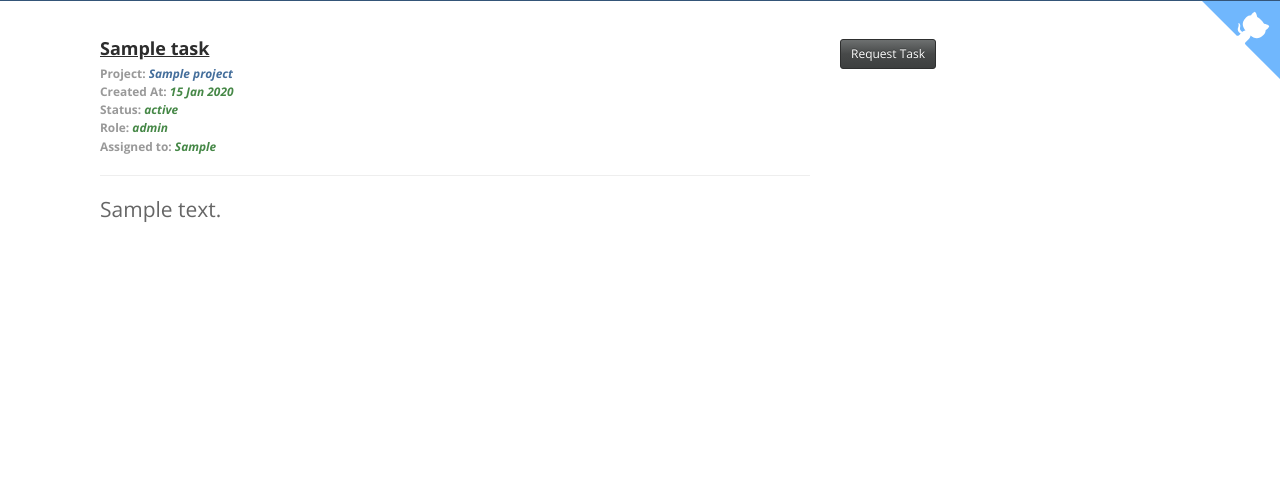
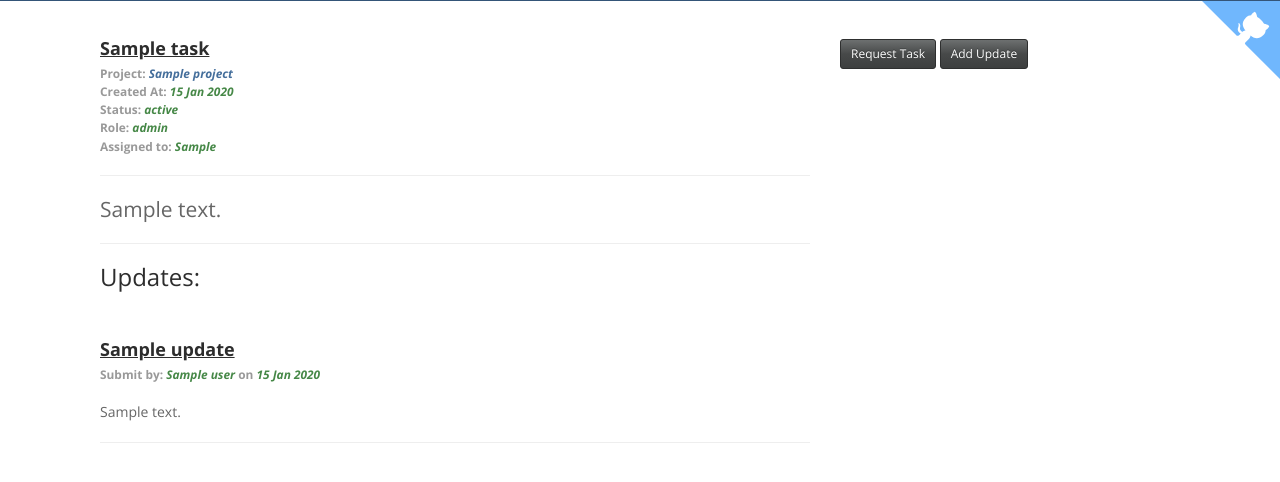
Before and after one commit to cynical89/dev-portal, a Node project: template views/portal/task.hbs in a window 1280 px wide. Shown: the part 51-533 px from the top of the page. Run offline with Node 20 templates, Linux system fonts and the light colour scheme; the template is opened without the code that fills it: most values are stand-ins (such as "Sample title", 1, 10 or a date in 2020); some libraries are stand-ins or nearby versions.

Commit message:
Added update feature

```diff
--- a/routes.js
+++ b/routes.js
@@ -26,8 +26,10 @@ routes.get("/login_success", account.success);
 // GET requests for dev portal
 routes.get("/portal/tasks", portal.tasks);
 routes.get("/portal/task/:id", portal.task);
+
 // POST requests for dev portal
 routes.post("/requests/:type/:id", portal.request);
+routes.post("/portal/task/update", portal.addUpdate);
 
 // GET requests for admin portal
 routes.get("/portal/admin", portal.admin);
--- a/views/portal/task.hbs
+++ b/views/portal/task.hbs
@@ -23,13 +23,60 @@
 						<p class="list-group-item-text lead">
 							{{task.description}}
 						</p>
+						<hr>
+						<h3>Updates:</h3>
+						<br><br>
+						{{#each task.updates}}
+						<h4 class="list-group-item-heading"><strong><u>{{this.subject}}</u></strong></h4>
+						<p class="list-group-item-text text-muted">
+							<small><strong>Submit by: <i class="text-success">{{this.user}}</i> on <i class="text-success">{{this.date}}</strong></i></small>
+						</p><br>
+						<p class="list-group-item-text">
+							{{this.comments}}
+						</p>
+						<hr>
+						{{/each}}
 				</div>
 				<div class="col-md-4">
 					<button id="{{task.id}}" class="btn btn-sm btn-default">Request Task</button>
+					<button id="modelbutton" type="button" class="btn btn-sm btn-default" data-toggle="modal" data-target="#updateModal">Add Update</button>
 					{{#if user.admin}}
 					<button id="rm:{{task.id}}" class="btn btn-sm btn-default">Delete Task</button>
 					{{/if}}
 				</div>
 		</div>
 	</div>
+
+	<div class="update">
+  <div class="modal fade" id="updateModal" tabindex="-1" role="dialog" aria-labelledby="updateModalLabel" aria-hidden="true">
+    <div class="modal-dialog" role="document">
+      <div class="modal-content">
+        <div class="modal-header">
+          <button type="button" class="close" data-dismiss="modal" aria-label="Close">
+            <span aria-hidden="true">&times;</span>
+          </button>
+          <h4 class="modal-title" id="exampleModalLabel">New message</h4>
+        </div>
+        <div class="modal-body">
+          <form>
+            <div class="form-group">
+							<input id="taskInput" type="hidden" name="id" value="{{task.id}}">
+              <label for="subject" class="form-control-label">Subject:</label>
+              <input type="text" class="form-control" id="subject">
+            </div>
+            <div class="form-group">
+              <label for="comment-text" class="form-control-label">Comments:</label>
+              <textarea class="form-control" id="comment-text"></textarea>
+            </div>
+          </form>
+        </div>
+        <div class="modal-footer">
+          <button type="button" class="btn btn-default" data-dismiss="modal">Close</button>
+          <button id="updateButton" type="button" class="btn btn-primary" data-dimiss="modal">Update!</button>
+        </div>
+      </div>
+    </div>
+  </div>
+</div>
+
 </div><!-- /.container -->
```
Also changed, not shown: assets/js/task.js (+29 -0 lines), controllers/portal.js (+35 -0 lines).
